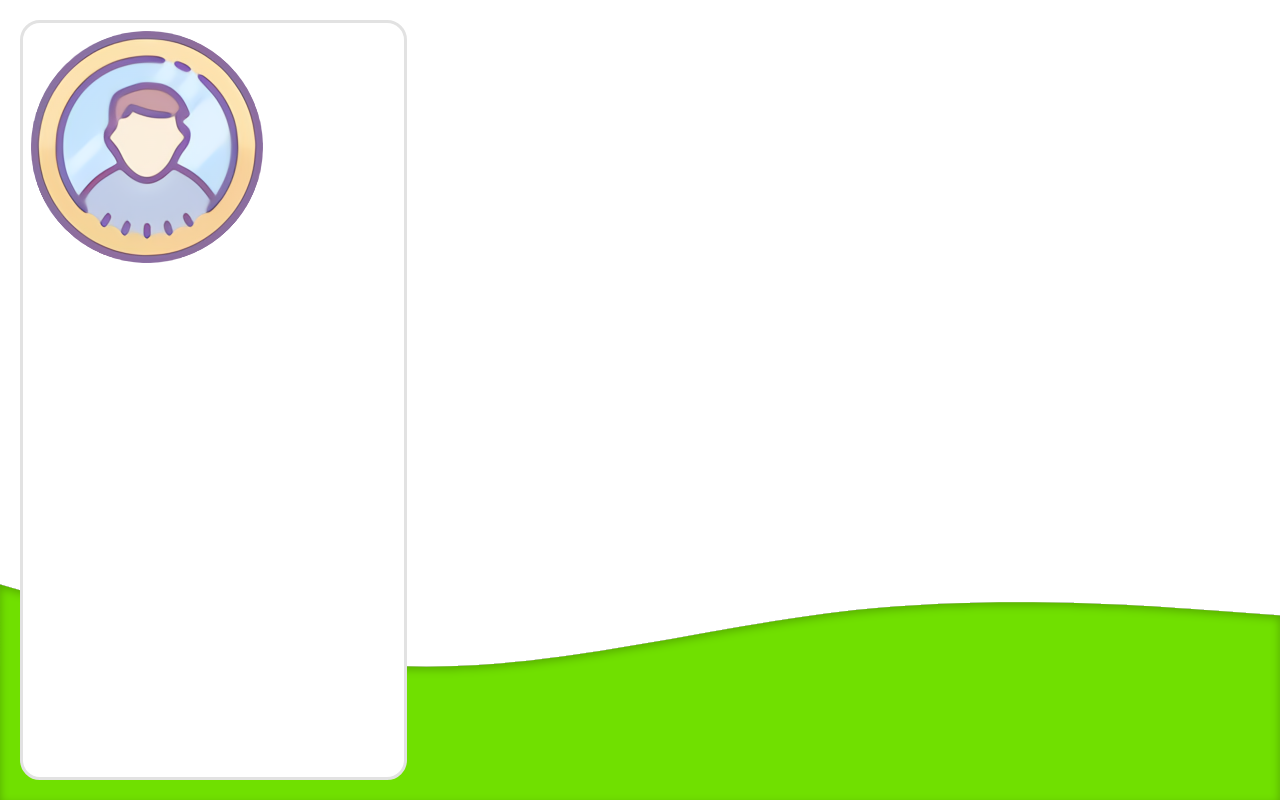
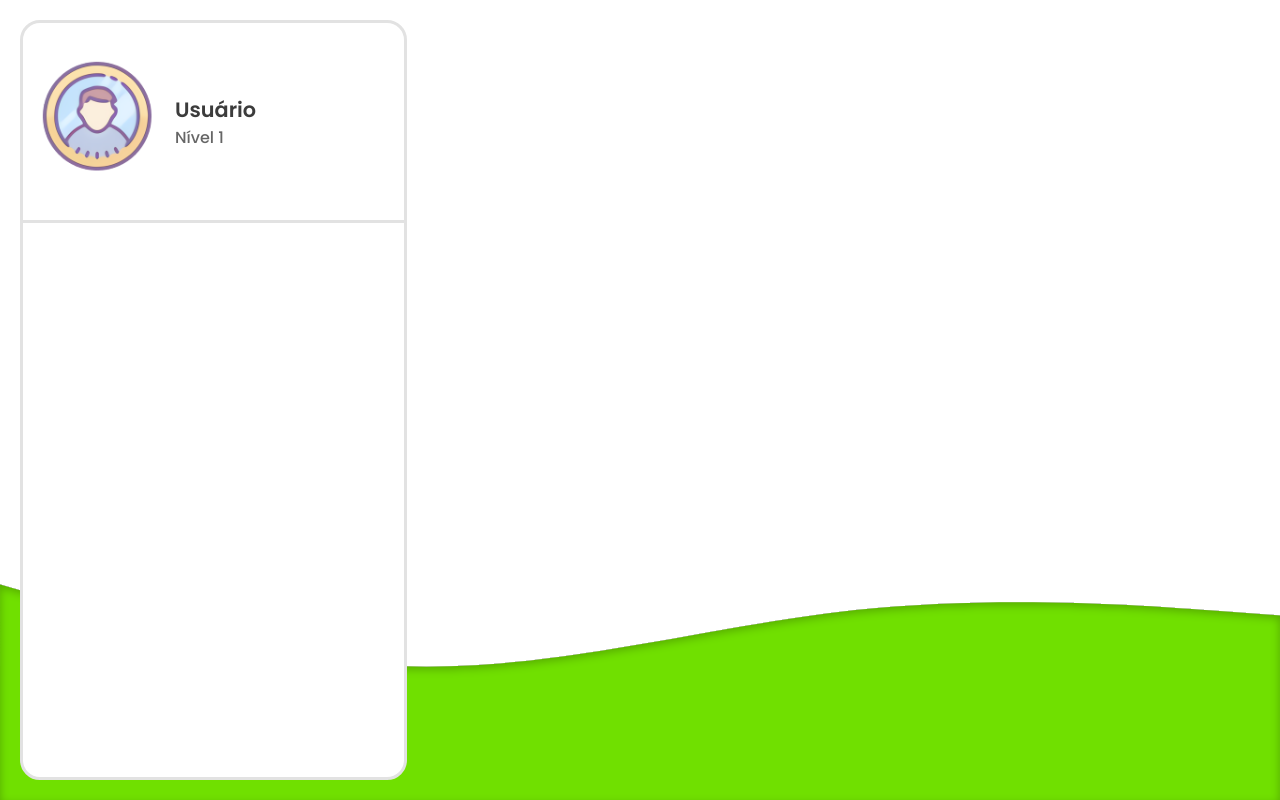
Before and after one commit to larissabenedet/The-Flexboxers-Indoors, a Next.js app: page / in a window 1280 px wide. Built offline with nearby package versions, Linux system fonts and the light colour scheme.

Commit message:
Comecando o profile

```diff
--- a/src/components/Profile.jsx
+++ b/src/components/Profile.jsx
@@ -10,7 +10,11 @@ const Profile = () => {
                     <img src="./img/feminino.png" />
                 )}
             </div>
-            <div className={styles.info}></div>
+            <div className={styles.info}>
+                <p>Usuário</p>
+                <span>Nível 1</span>
+                {/* <XpBar></XpBar> */}
+            </div>
         </div>
     );
 };
--- a/src/styles/components/Profile.module.scss
+++ b/src/styles/components/Profile.module.scss
@@ -0,0 +1,28 @@
+.container {
+    display: flex;
+    align-items: center;
+    justify-content: flex-start;
+    padding: 1rem;
+    border-radius: 20px 20px 0 0;
+    border-bottom: 3px solid var(--gray);
+    height: 200px;
+
+    .pic img {
+        width: 120px;
+    }
+
+    .info {
+        margin-left: 1rem;
+
+        & > p {
+            color: var(--title);
+            font-weight: 600;
+            font-size: 1.3rem;
+        }
+
+        & > span {
+            color: var(--textColor);
+            font-weight: 500;
+        }
+    }
+}
--- a/src/styles/globals.scss
+++ b/src/styles/globals.scss
@@ -1,5 +1,5 @@
 // import poppins
-@import url("https://fonts.googleapis.com/css2?family=Poppins:wght@300;400;500&display=swap");
+@import url("https://fonts.googleapis.com/css2?family=Poppins:wght@300;400;500;600&display=swap");
 
 // variaveis
 html {
```
